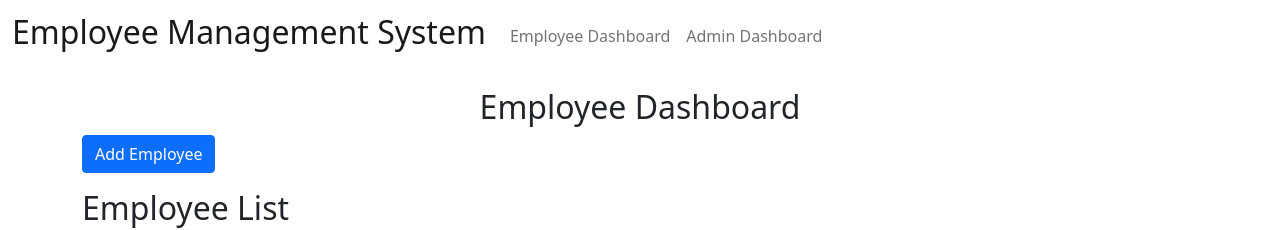
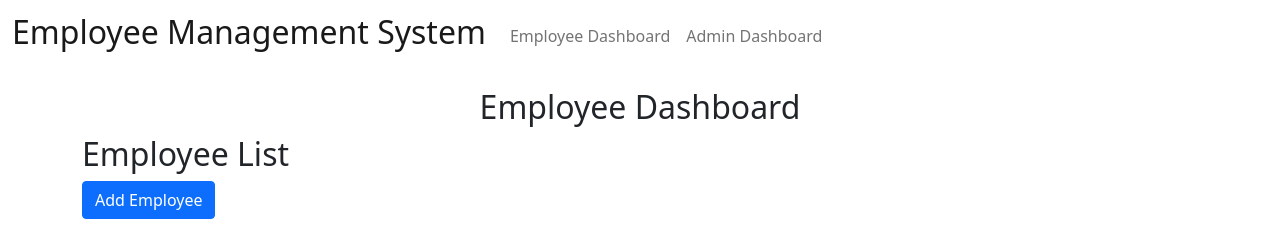
Before and after one commit to syed-kousar-fatima/EmployeeMS, a React (Vite) app in the folder frontend/: page /employee-dashboard in a window 1280 px wide. Shown: the top 230 px of the page. Built offline with nearby package versions, Linux system fonts and the light colour scheme; no server answers.

Commit message:
adding new files

```diff
--- a/frontend/src/components/EmployeeDashboard.jsx
+++ b/frontend/src/components/EmployeeDashboard.jsx
@@ -24,7 +24,7 @@ const EmployeeDashboard = () => {
         <div>
 
             <h2 className='d-flex justify-content-center align-items-center mt-3'>Employee Dashboard</h2>
-            <button className="btn btn-primary mb-3" autoComplete='off' onClick={() => setShowAdd(true)}>Add Employee</button>
+            {/* <button className="btn btn-primary mb-3" autoComplete='off' onClick={() => setShowAdd(true)}>Add Employee</button> */}
             <h2>Employee List</h2>
             <button className="btn btn-primary" onClick={() => setShowAdd(true)}>Add Employee</button>
             {showAdd && <AddEmployee fetchEmployees={fetchEmployees} setShowAdd={setShowAdd} />}
```
Also changed, not shown: 1 other file (tests, documents, lock files or other folders).
